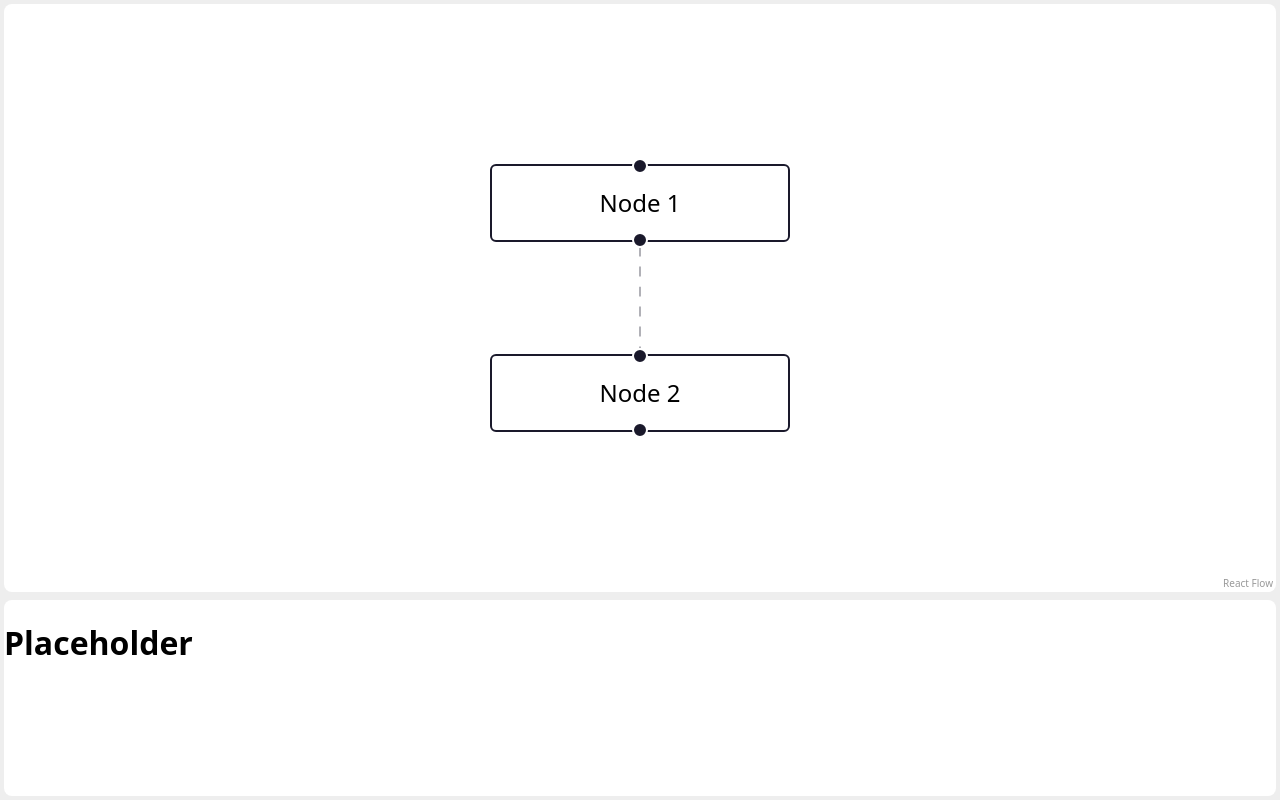
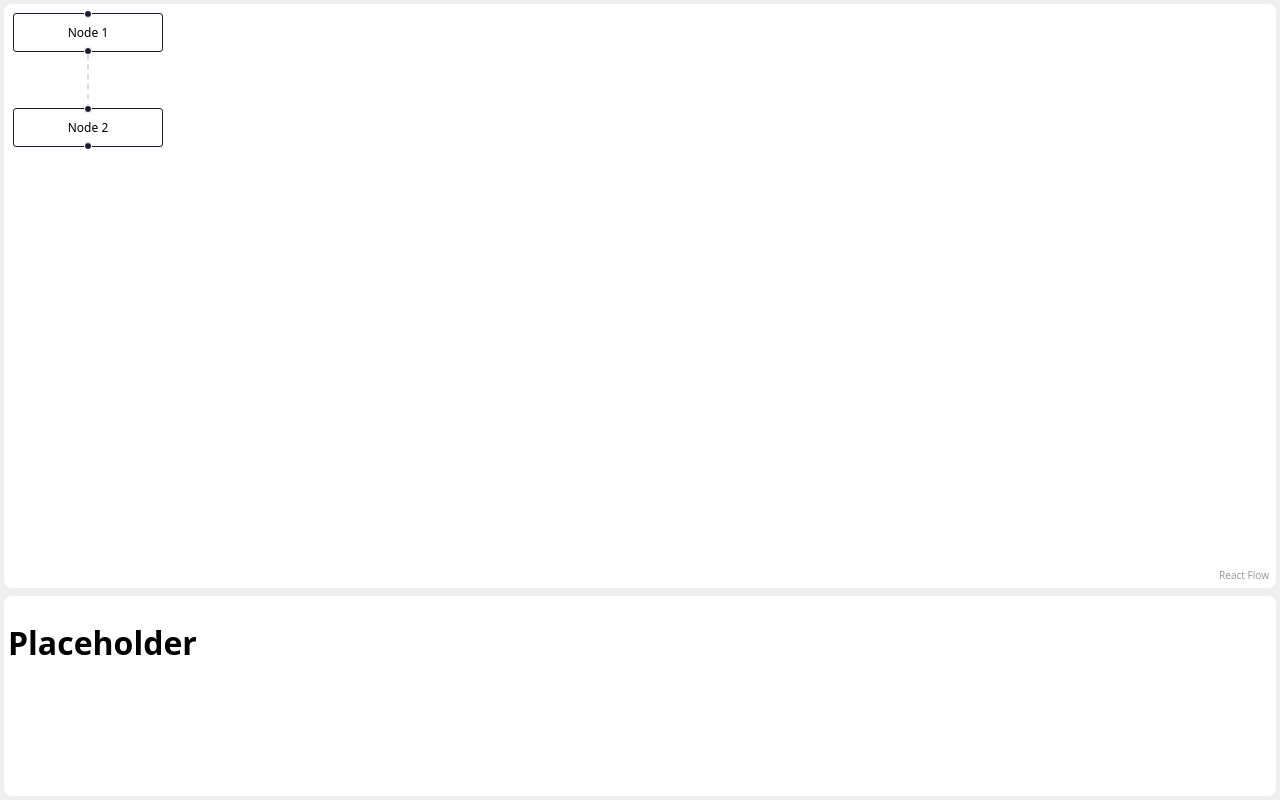
Before and after one commit to dudasaus/basic-nodes, a React (Vite) app: page / in a window 1280 px wide. Built offline with nearby package versions, Linux system fonts and the light colour scheme.

Commit message:
better defaults

```diff
--- a/src/components/resizablepanels/ResizablePanels.css
+++ b/src/components/resizablepanels/ResizablePanels.css
@@ -5,6 +5,7 @@
 .resizable-panel {
   background: #fff;
   border-radius: 8px;
+  padding: 0.25rem;
   margin: 0.25rem;
 }
 
--- a/src/features/flow/Flow.tsx
+++ b/src/features/flow/Flow.tsx
@@ -6,7 +6,6 @@ import {
   applyNodeChanges,
   type DefaultEdgeOptions,
   type Edge,
-  type FitViewOptions,
   type Node,
   type OnConnect,
   type OnEdgesChange,
@@ -20,10 +19,6 @@ const initialNodes: Node[] = [
 ];
 
 const initialEdges: Edge[] = [{ id: "e1-2", source: "1", target: "2" }];
-
-const fitViewOptions: FitViewOptions = {
-  padding: 0.2,
-};
 
 const defaultEdgeOptions: DefaultEdgeOptions = {
   animated: true,
@@ -53,8 +48,6 @@ export function Flow() {
       onNodesChange={onNodesChange}
       onEdgesChange={onEdgesChange}
       onConnect={onConnect}
-      fitView
-      fitViewOptions={fitViewOptions}
       defaultEdgeOptions={defaultEdgeOptions}
     />
   );
```
